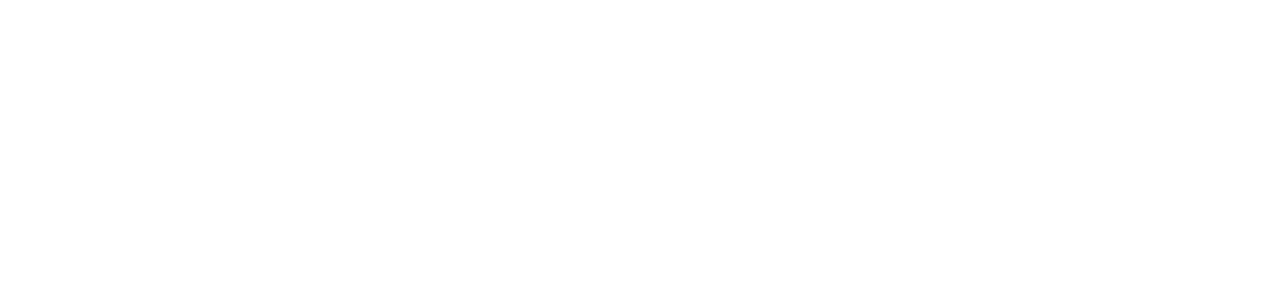
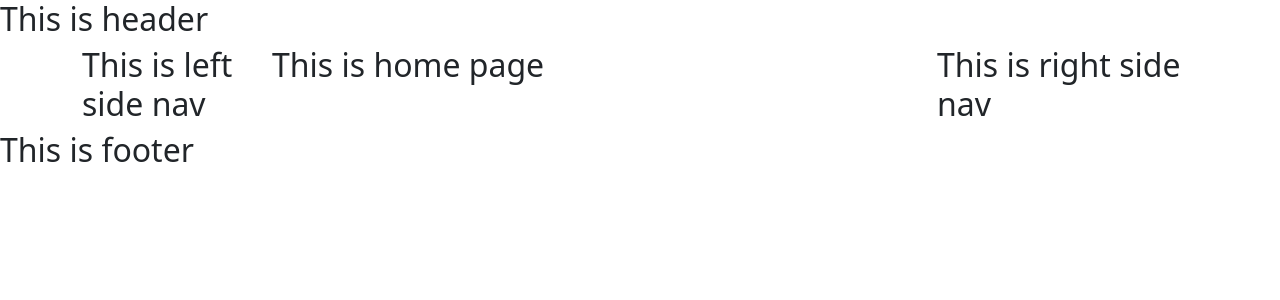
Before and after one commit to RayhanalKavey/news-mania-auth-featured-react-app, a React (Create React App) app: page / in a window 1280 px wide. Shown: the top 300 px of the page. Built offline with nearby package versions, Linux system fonts and the light colour scheme.

Commit message:
Create Layout, Folder Structure and Basic Components.

```diff
--- a/src/App.js
+++ b/src/App.js
@@ -1,7 +1,12 @@
 import "./App.css";
-
+import { RouterProvider } from "react-router-dom";
+import { router } from "./Routes/Routes/Routes";
 function App() {
-  return <div></div>;
+  return (
+    <div>
+      <RouterProvider router={router}></RouterProvider>
+    </div>
+  );
 }
 
 export default App;
--- /dev/null
+++ b/src/Pages/Category/Category.js
@@ -0,0 +1,11 @@
+import React from "react";
+
+const Category = () => {
+  return (
+    <div>
+      <h2>This is category page</h2>
+    </div>
+  );
+};
+
+export default Category;
--- /dev/null
+++ b/src/Pages/Home/Home.js
@@ -0,0 +1,11 @@
+import React from "react";
+
+const Home = () => {
+  return (
+    <div>
+      <h2>This is home page</h2>
+    </div>
+  );
+};
+
+export default Home;
--- /dev/null
+++ b/src/Pages/Shared/Footer/Footer.js
@@ -0,0 +1,11 @@
+import React from "react";
+
+const Footer = () => {
+  return (
+    <div>
+      <h2>This is footer</h2>
+    </div>
+  );
+};
+
+export default Footer;
--- /dev/null
+++ b/src/Pages/Shared/Header/Header.js
@@ -0,0 +1,11 @@
+import React from "react";
+
+const Header = () => {
+  return (
+    <div>
+      <h2>This is header</h2>
+    </div>
+  );
+};
+
+export default Header;
--- /dev/null
+++ b/src/Pages/Shared/LeftSideNav/LeftSideNav.js
@@ -0,0 +1,11 @@
+import React from "react";
+
+const LeftSideNav = () => {
+  return (
+    <div>
+      <h2>This is left side nav</h2>
+    </div>
+  );
+};
+
+export default LeftSideNav;
--- /dev/null
+++ b/src/Pages/Shared/RightSideNav/RightSideNav.js
@@ -0,0 +1,11 @@
+import React from "react";
+
+const RightSideNav = () => {
+  return (
+    <div>
+      <h2>This is right side nav</h2>
+    </div>
+  );
+};
+
+export default RightSideNav;
--- /dev/null
+++ b/src/Routes/Routes/Routes.js
@@ -0,0 +1,30 @@
+import { createBrowserRouter } from "react-router-dom";
+import Main from "../../layout/Main";
+import Category from "../../Pages/Category/Category";
+import Home from "../../Pages/Home/Home";
+import News from "../../Pages/News/News";
+
+export const router = createBrowserRouter([
+  {
+    path: "/",
+    element: <Main></Main>,
+    children: [
+      {
+        path: "/",
+        element: <Home></Home>,
+      },
+      {
+        path: "/home",
+        element: <Home></Home>,
+      },
+      {
+        path: "/category/:id",
+        element: <Category></Category>,
+      },
+      {
+        path: "/news/:id",
+        element: <News></News>,
+      },
+    ],
+  },
+]);
--- /dev/null
+++ b/src/layout/Main.js
@@ -0,0 +1,32 @@
+import React from "react";
+import { Col, Container, Row } from "react-bootstrap";
+import { Outlet } from "react-router-dom";
+import LeftSideNav from "../Pages/Shared/LeftSideNav/LeftSideNav";
+import RightSideNav from "../Pages/Shared/RightSideNav/RightSideNav";
+import Footer from "../Pages/Shared/Footer/Footer";
+import Header from "../Pages/Shared/Header/Header";
+const Main = () => {
+  return (
+    <section>
+      <Header></Header>
+      <Container>
+        <Row>
+          <Col lg={2}>
+            <LeftSideNav></LeftSideNav>
+          </Col>
+          <Col lg={7}>
+            {" "}
+            <Outlet></Outlet>{" "}
+          </Col>
+          <Col lg={3}>
+            {" "}
+            <RightSideNav></RightSideNav>{" "}
+          </Col>
+        </Row>
+      </Container>
+      <Footer></Footer>
+    </section>
+  );
+};
+
+export default Main;
```
Also changed, not shown: src/Pages/News/News.js (added).
